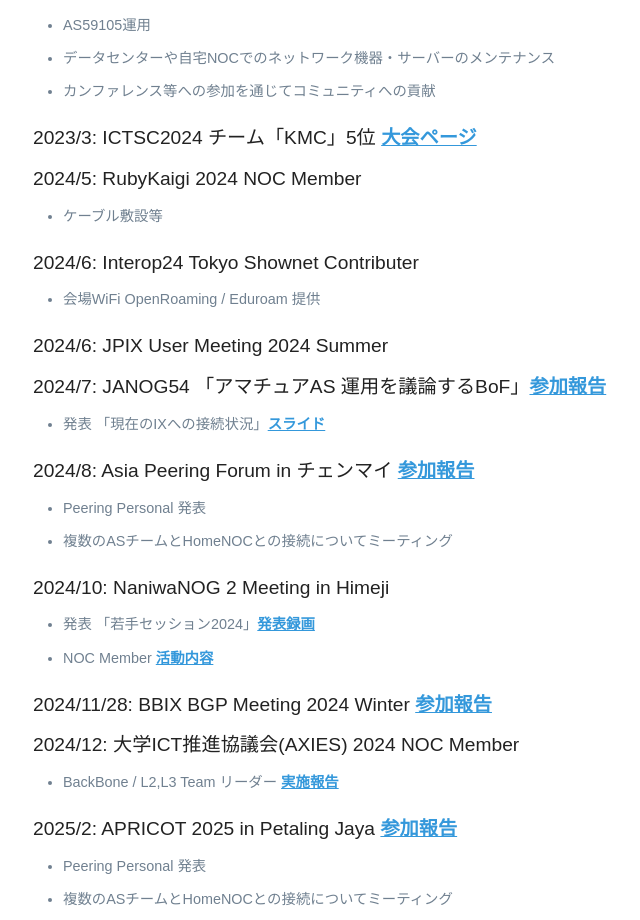
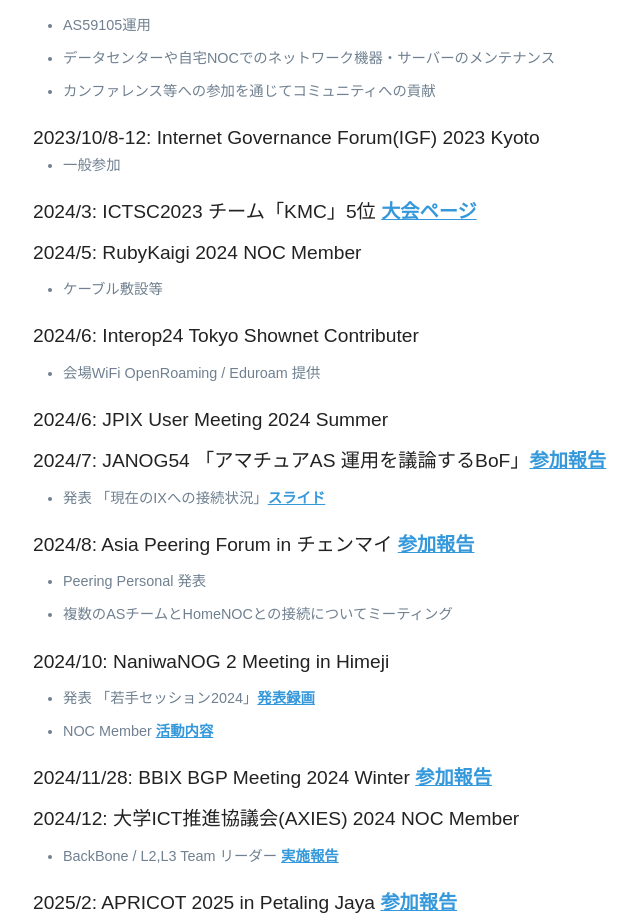
Before and after one commit to marokiki/marokiki.net, a Next.js app: page / in a window 1280 px wide. Shown: the part 1301-2221 px from the top of the page, without its empty margins (187-827 px from the left). Built offline with nearby package versions, Linux system fonts and the light colour scheme.

Commit message:
activity: add igf

```diff
--- a/app/components/Home.js
+++ b/app/components/Home.js
@@ -167,7 +167,13 @@
             <li style={dynamicStyles.infoSubItem}>カンファレンス等への参加を通じてコミュニティへの貢献</li>
           </ul>
           <li style={dynamicStyles.infoItem}>
-            2023/3: ICTSC2024 チーム「KMC」5位{" "}
+            2023/10/8-12: Internet Governance Forum(IGF) 2023 Kyoto{" "}
+            <ul style={styles.infoList}>
+              <li style={dynamicStyles.infoSubItem}>一般参加</li>
+            </ul>
+          </li>
+          <li style={dynamicStyles.infoItem}>
+            2024/3: ICTSC2023 チーム「KMC」5位{" "}
             <a href="https://icttoracon.net/archives/category/ictsc2023" target="_blank" style={styles.link}>
               <span style={styles.linkHover}>大会ページ</span>
             </a>
```
